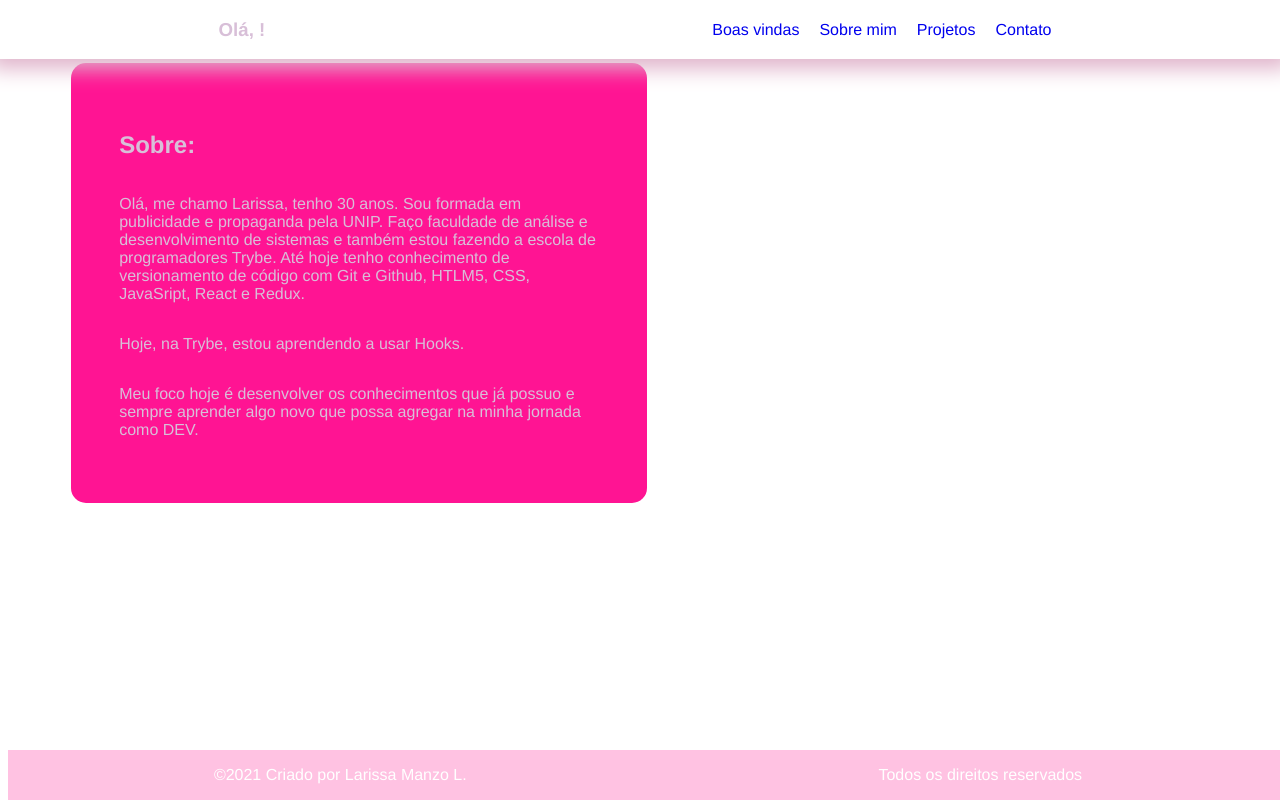
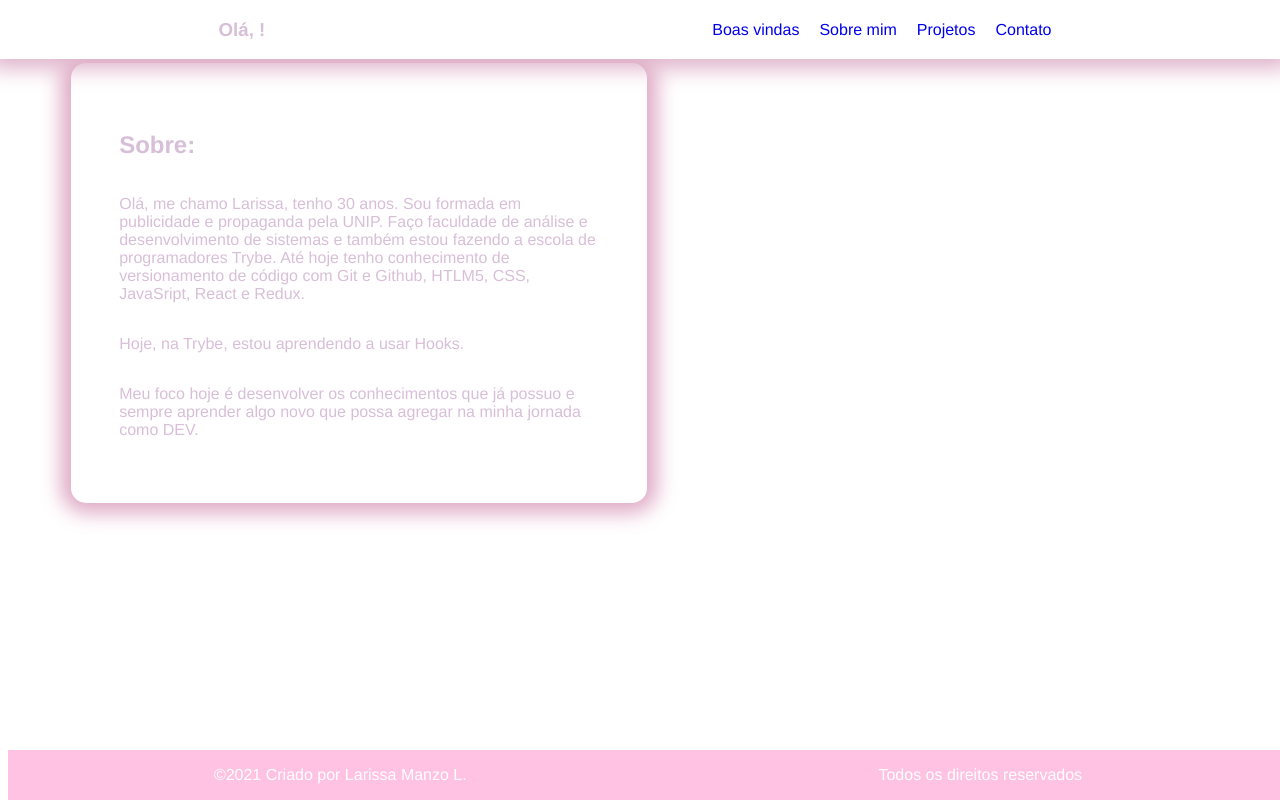
Before and after one commit to larymanzo/Portfolio, a React (Create React App) app: page /sobre in a window 1280 px wide. Built offline with nearby package versions, Linux system fonts and the light colour scheme.

Commit message:
Corrigindo estilo

```diff
--- a/src/css/cards.css
+++ b/src/css/cards.css
@@ -21,6 +21,7 @@ body {
 }
 
 .section-about {
-  background-color: deeppink;
+  background-color: 248, 225, 237;
+  box-shadow: 0px 0px 20px 10px rgb(223, 169, 197);
   border-radius: 15px;
 }
```
